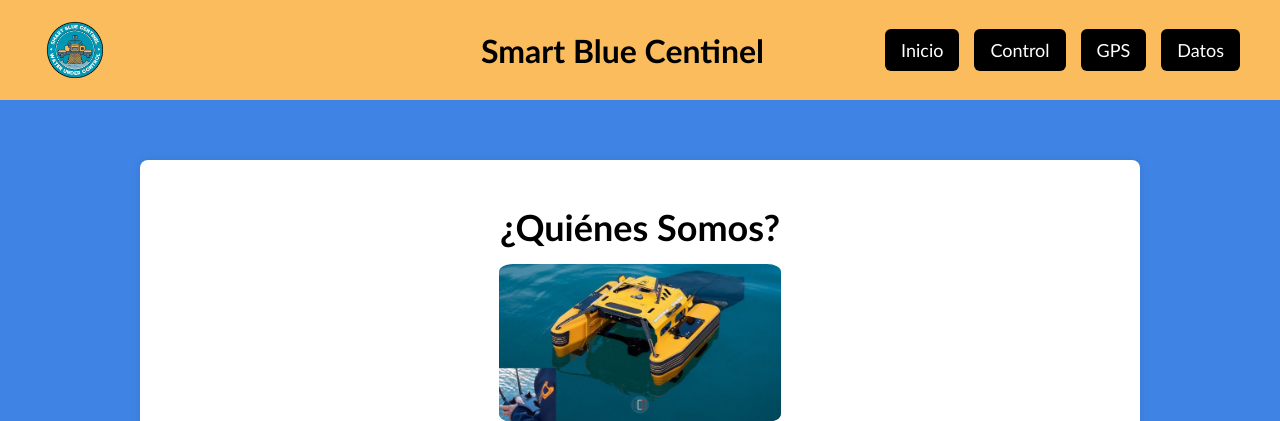
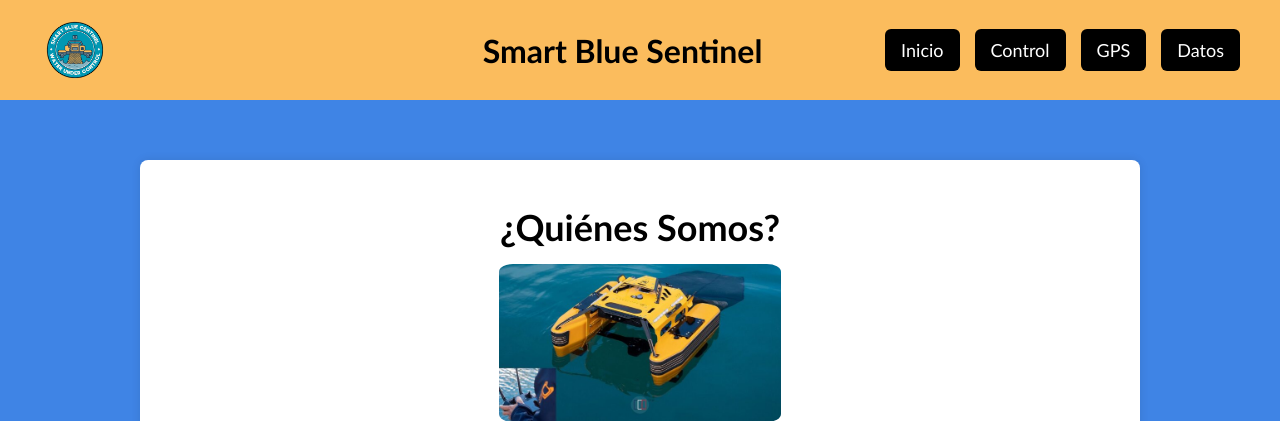
Before and after one commit to crac12456/ProyectoCREA-web, a Flask app: page / in a window 1280 px wide. Shown: the top 421 px of the page. Run offline with Flask 3, Linux system fonts and the light colour scheme.

Commit message:
primer commit

```diff
--- a/templates/index.html
+++ b/templates/index.html
@@ -11,7 +11,7 @@
 <header>
   <img class="logo" src="{{ url_for('static', filename='img/Logo_CREA.png') }}" alt="logo">
   <ul class="Tema">
-    <li>Smart Blue Centinel</li>
+    <li>Smart Blue Sentinel</li>
   </ul>
   <ul class="right">
     <li><a href="{{ url_for('index') }}">Inicio</a></li>
```
